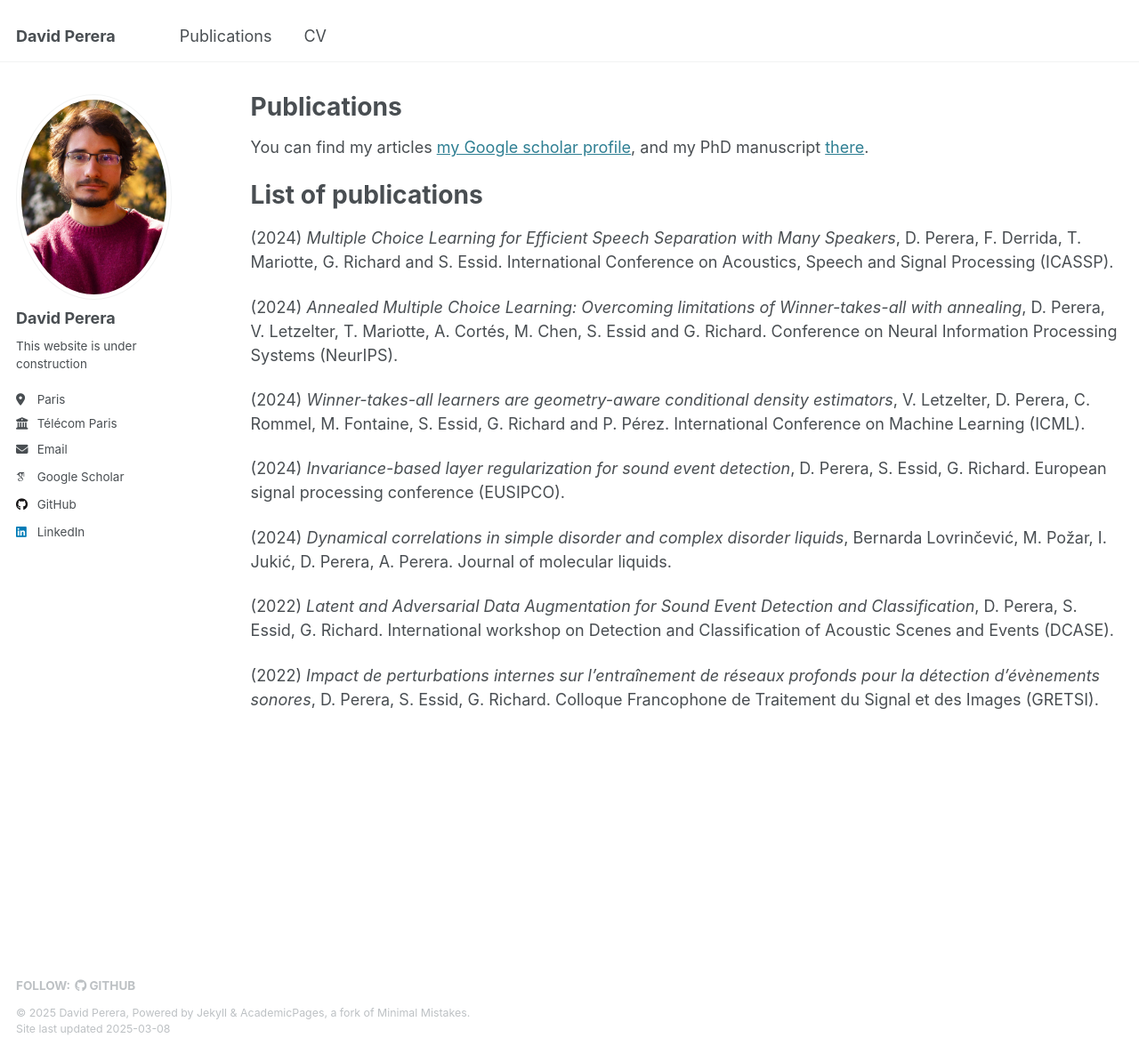
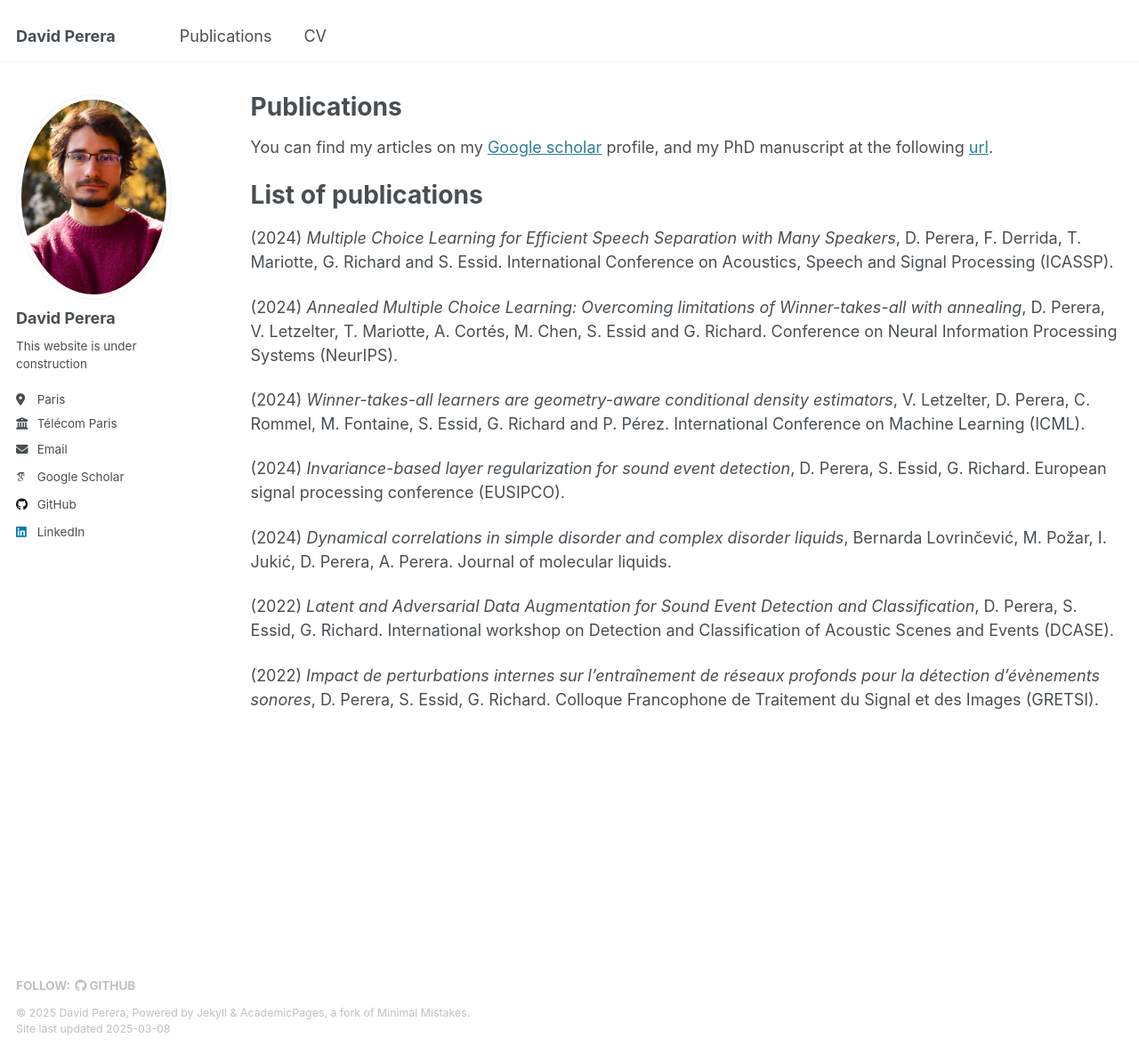
Before and after one commit to daperera/daperera.github.io, a Jekyll site: the page built from _pages/publications.md, in a window 1280 px wide and 1185 px high. Shown: the whole window at 89% size. Built offline with Jekyll 4.4.1, drawn with Linux system fonts in a browser that asks for light colours; some web fonts are replaced.

Commit message:
Update publications.md

```diff
--- a/_pages/publications.md
+++ b/_pages/publications.md
@@ -5,7 +5,7 @@ permalink: /publications/
 author_profile: true
 ---
 
-You can find my articles [my Google scholar profile](https://scholar.google.com/citations?hl=en&user=eyL65OAAAAAJ), and my PhD manuscript [there](https://drive.google.com/file/d/1NfLrypO9INlEpWzLxX5T_ScypGaS0ZBW/view?usp=drive_link).
+You can find my articles on my [Google scholar](https://scholar.google.com/citations?hl=en&user=eyL65OAAAAAJ) profile, and my PhD manuscript at the following [url](https://drive.google.com/file/d/1NfLrypO9INlEpWzLxX5T_ScypGaS0ZBW/view?usp=drive_link).
 
 # List of publications
 
```
